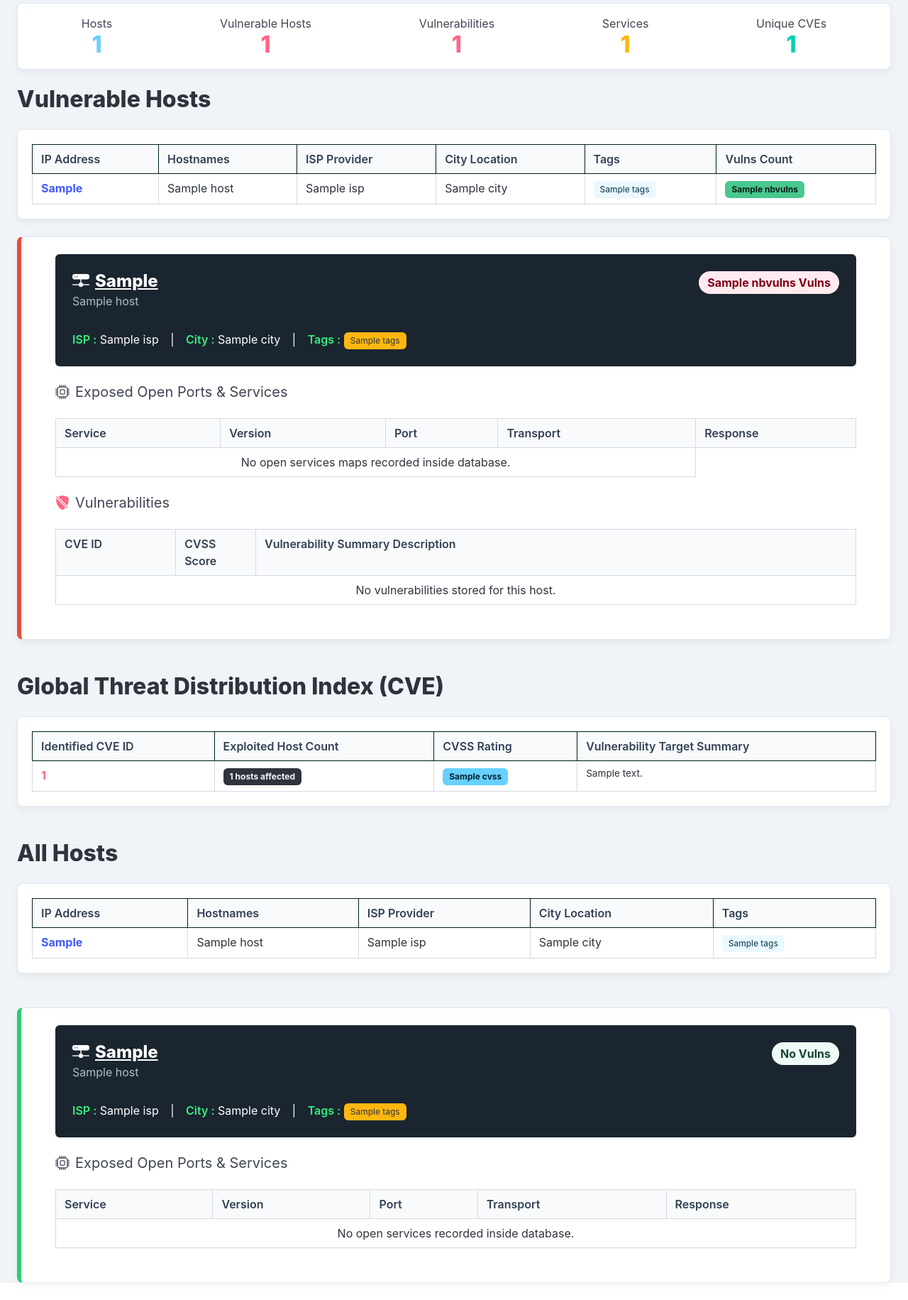
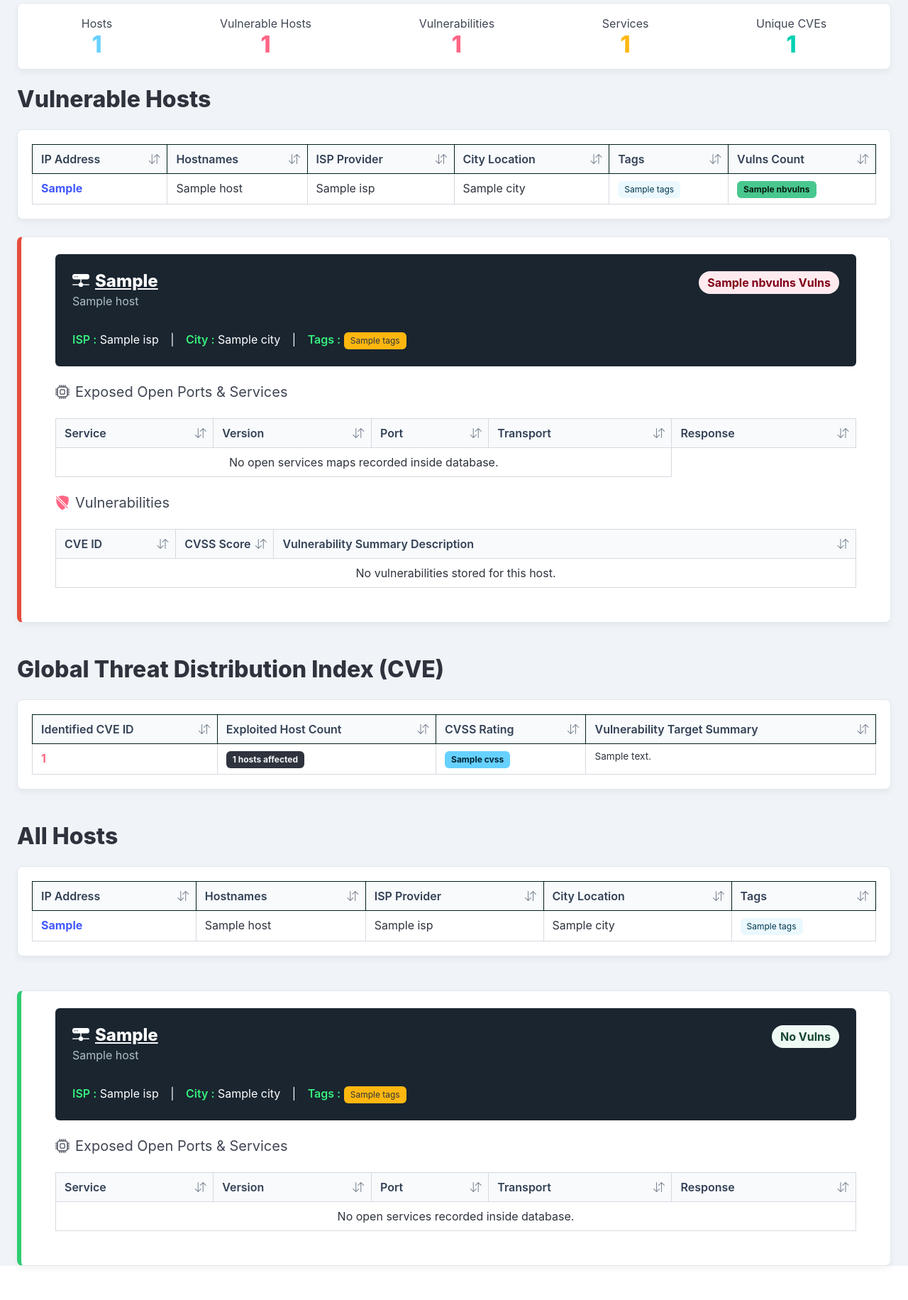
Before and after one commit to atao/Shodan2DB, a Python web app: template templates/report.html in a window 1280 px wide. Shown: the part 206-2037 px from the top of the page at 71% size. After the commit the page ends 1989 px from the top, so only its background shows below. Run offline with Jinja, Linux system fonts and the light colour scheme; the template is opened without the code that fills it: most values are stand-ins (such as "Sample title", 1, 10 or a date in 2020); some libraries are stand-ins or nearby versions.

Commit message:
Add capabilities to sort tables

```diff
--- a/templates/report.html
+++ b/templates/report.html
@@ -11,6 +11,9 @@
 
     <!-- Standard Bootstrap Icons -->
     <link rel="stylesheet" href="https://cdn.jsdelivr.net/npm/bootstrap-icons@1.13.1/font/bootstrap-icons.min.css">
+
+    <!-- Client-side table sorting -->
+    <script src="https://unpkg.com/tablesort@5.6.0/dist/tablesort.min.js"></script>
 
     <!-- Custom Layout Adjustments -->
     <style>
@@ -74,6 +77,19 @@
             background-color: #f8fafc !important;
             color: #334155 !important;
             font-weight: 600 !important;
+        }
+        .sortable-table thead th {
+            position: relative;
+            cursor: pointer;
+            padding-right: 2rem !important;
+            white-space: nowrap;
+        }
+        .sort-icon {
+            position: absolute;
+            right: 0.6rem;
+            top: 50%;
+            opacity: 0.65;
+            transform: translateY(-50%);
         }
     </style>
 </head>
@@ -154,7 +170,7 @@
         <!-- Global Hosts Summary Table -->
         <p id="vulns-list" class="title is-3 is-spaced">Vulnerable Hosts</p>
         <div class="table-container box">
-            <table class="table is-hoverable is-bordered is-striped is-fullwidth">
+            <table class="table sortable-table is-hoverable is-bordered is-striped is-fullwidth">
                 <thead>
                     <tr class="is-selected">
                         <th>IP Address</th>
@@ -218,7 +234,7 @@
                 <!-- Exposed Ports & Banners Section -->
                 <p class="subtitle is-5 mt-5"><i class="bi bi-cpu mr-2"></i>Exposed Open Ports & Services</p>
                 <div class="table-container">
-                    <table class="table is-hoverable is-bordered is-striped is-fullwidth">
+                    <table class="table sortable-table is-hoverable is-bordered is-striped is-fullwidth">
                         <thead>
                             <tr>
                                 <th>Service</th>
@@ -256,7 +272,7 @@
                 <!-- CVEs Details Section -->
                 <p class="subtitle is-5 mt-4"><i class="bi bi-shield-slash-fill mr-2 has-text-danger"></i>Vulnerabilities</p>
                 <div class="table-container">
-                    <table class="table is-hoverable is-bordered is-fullwidth">
+                    <table class="table sortable-table is-hoverable is-bordered is-fullwidth">
                         <thead>
                             <tr>
                                 <th style="width: 15%">CVE ID</th>
@@ -295,7 +311,7 @@
         <!-- Global Threat Distribution Index (CVE) -->
         <p id="cve-list" class="title is-3 is-spaced mt-6">Global Threat Distribution Index (CVE)</p>
         <div class="table-container box mb-6">
-            <table class="table is-hoverable is-bordered is-striped is-fullwidth">
+            <table class="table sortable-table is-hoverable is-bordered is-striped is-fullwidth">
                 <thead>
                     <tr class="is-selected">
                         <th>Identified CVE ID</th>
@@ -330,7 +346,7 @@
         <!-- Complete inventory of hosts without reported vulnerabilities -->
         <p id="all-list" class="title is-3 is-spaced mt-6">All Hosts</p>
         <div class="table-container box mb-6">
-            <table class="table is-hoverable is-bordered is-striped is-fullwidth">
+            <table class="table sortable-table is-hoverable is-bordered is-striped is-fullwidth">
                 <thead>
                     <tr class="is-selected">
                         <th>IP Address</th>
@@ -387,7 +403,7 @@
 
                 <p class="subtitle is-5 mt-5"><i class="bi bi-cpu mr-2"></i>Exposed Open Ports & Services</p>
                 <div class="table-container">
-                    <table class="table is-hoverable is-bordered is-striped is-fullwidth">
+                    <table class="table sortable-table is-hoverable is-bordered is-striped is-fullwidth">
                         <thead>
                             <tr>
                                 <th>Service</th>
@@ -423,6 +439,19 @@
 
     <!-- Interactive Client-Side Features -->
     <script>
+        document.addEventListener('DOMContentLoaded', () => {
+            document.querySelectorAll('.sortable-table').forEach(table => {
+                table.querySelectorAll('thead th').forEach(header => {
+                    const sortIcon = document.createElement('i');
+                    sortIcon.className = 'bi bi-arrow-down-up sort-icon';
+                    sortIcon.title = 'Cliquer pour trier';
+                    sortIcon.setAttribute('aria-label', 'Colonne triable');
+                    header.appendChild(sortIcon);
+                });
+                new Tablesort(table);
+            });
+        });
+
         /**
          * Real-time search engine for the report.
          * Filters the host sections and shifts focus dynamically.
```
